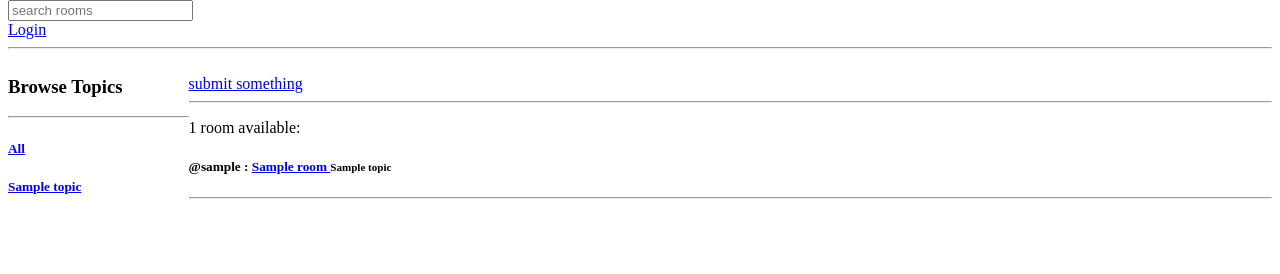
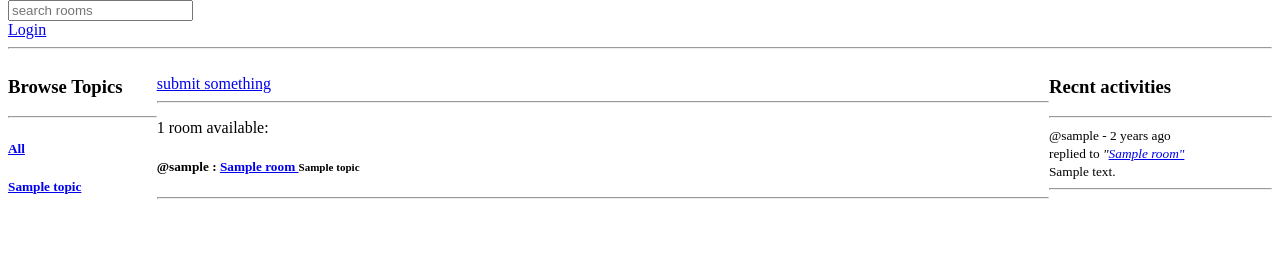
Before and after one commit to megamind400/DjangoForum, a Django app: page / in a window 1280 px wide. Shown: the part 26-300 px from the top of the page. Run offline with Django 4.2, Linux system fonts and the light colour scheme; tables that the repository leaves empty hold one stand-in row (values such as "Sample post").

Commit message:
ADD recent activity, tidied up the code

```diff
--- a/base/models.py
+++ b/base/models.py
@@ -40,4 +40,7 @@ class Message(models.Model):
     created = models.DateTimeField(auto_now_add=True)
 
     def __str__(self):
-        return self.body[0:50]
+        return self.body[0:25]
+
+    class Meta:
+        ordering = ['-updated',]
--- /dev/null
+++ b/base/templates/base/activity_feed.html
@@ -0,0 +1,7 @@
+<h3> Recnt activities </h3><hr>
+{% for recents in activity_messages %}
+    <small>@{{recents.user}} - {{recents.created|timesince}} ago</small><br>
+    <small> replied to <i>"<a href="{% url 'room' recents.room.id %}">{{recents.room}}"</a></i> </small><br>
+    <small> {{recents}}</small>
+    <hr>
+{% endfor %}
--- a/base/templates/base/home.html
+++ b/base/templates/base/home.html
@@ -5,33 +5,17 @@
 <style>
     .home-container{
         display: grid;
-        grid-template-columns: 2fr 12fr;
+        grid-template-columns: 2fr 12fr 3fr;
     }
 
 </style>
 
 <div class="home-container">
 
-    <div>
-    <h3>
-    Browse Topics
-    </h3>
-    <hr>
-    <h5>
-    <a href="{% url 'homepage' %}">All</a>
-    </h5>
-
-    {% for eachtopic in topic %}
-
-            <h5>
-            <a href="{% url 'homepage' %}?search={{eachtopic.name}}"> {{ eachtopic }} </a>
-            </h5>
-
-    {% endfor %}
-
-
+    <div> <!-- topics -->
+    {% include 'base/topic_feed.html' %}
     </div>
-    <div>
+    <div> <!-- center column -->
         <br>
         <a href="{% url 'create-room'%}"> submit something </a>
         <hr>
@@ -61,5 +45,8 @@
         </div>
 
     </div>
+    <div> <!-- recent activities -->
+        {% include 'base/activity_feed.html'%}
+    </div>
 </div>
 {% endblock %}
--- /dev/null
+++ b/base/templates/base/topic_feed.html
@@ -0,0 +1,16 @@
+<h3>
+    Browse Topics
+    </h3>
+    <hr>
+    <h5>
+    <a href="{% url 'homepage' %}">All</a>
+    </h5>
+    <h5>
+    {% for eachtopic in topic %}
+
+
+            <a href="{% url 'homepage' %}?search={{eachtopic.name}}"> {{ eachtopic }} </a><br>
+
+
+    {% endfor %}
+    </h5>
--- a/base/views.py
+++ b/base/views.py
@@ -29,12 +29,20 @@ def home(request):
 
     topic = Topic.objects.all()
     roomcount = roomsvar.count()
-    context = {'rooms': roomsvar, 'topic': topic, 'room_count': roomcount}
+    activity_messages = Message.objects.filter(
+        Q(room__name__icontains=q) |
+        Q(room__topic__name__icontains=q)
+    )
+    #x_counter = 0
+
+    context = {'rooms': roomsvar, 'topic': topic,
+                'room_count': roomcount, 'activity_messages': activity_messages,
+                }
     return render(request, 'base/home.html', context)
 
 def room(request, pk):
     room = Room.objects.get(id=pk)
-    room_messages = room.message_set.all().order_by('-created')
+    room_messages = room.message_set.all()
     room_member = room.participants.all()
     if request.method == 'POST':
         message = Message.objects.create(
@@ -45,16 +53,19 @@ def room(request, pk):
 
 
         if request.user not in room.participants.all():
-            print("already added participant is getting adde again")
             room.participants.add(request.user)
         return redirect('room', pk=room.id)
-    context = {'room': room, 'room_messages': room_messages, 'room_members': room_member}
+    context = {'room': room, 'room_messages': room_messages, 'room_members': room_member, }
     return render(request, 'base/room.html',context )
+
+
 
 @login_required(login_url='loginreg') #if the user is not logged in redirect to 'loginreg'
 def CreateRoom(request):
-    form = RoomForm
+    form = RoomForm()
+
     if request.method == 'POST':
+
         form = RoomForm(request.POST)
         if form.is_valid():
             form.save()
```
Also changed, not shown: base/templates/base/room.html (+7 -3 lines), base/migrations/0005_alter_message_options.py (added).
